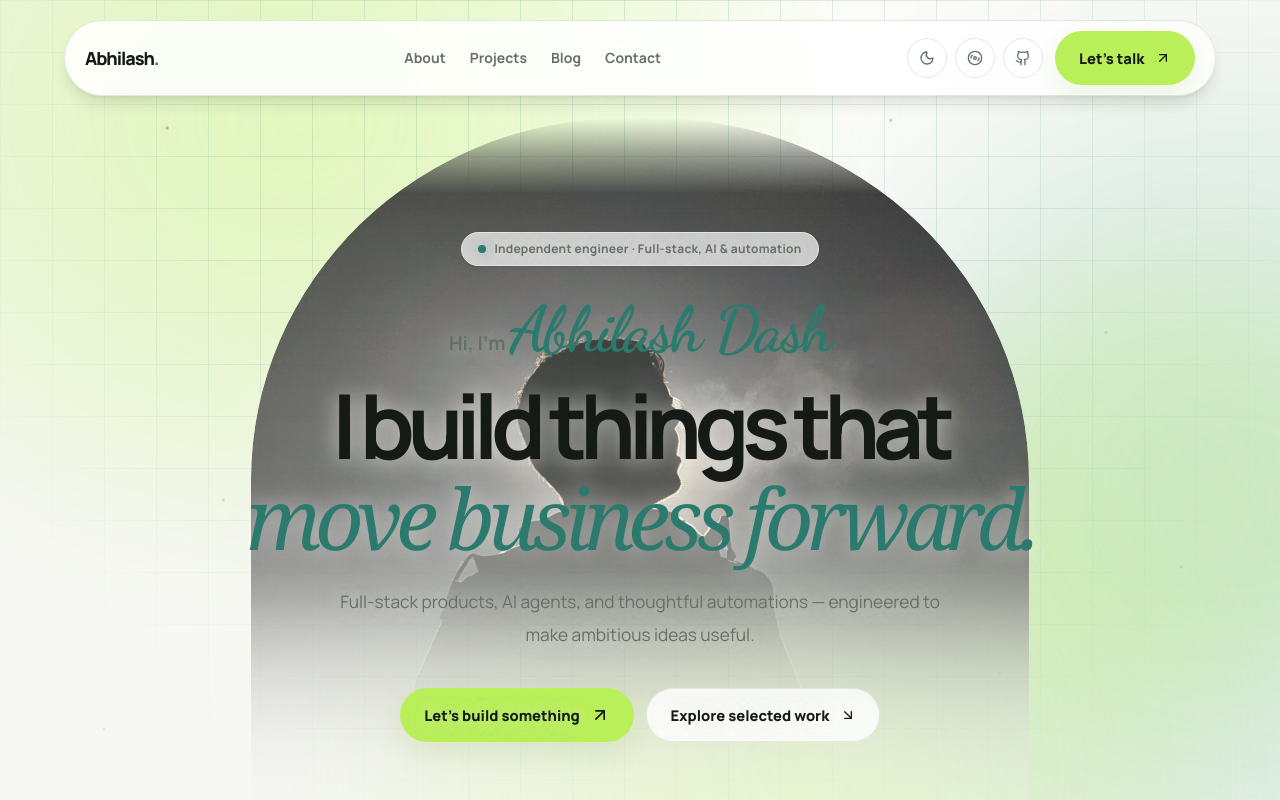
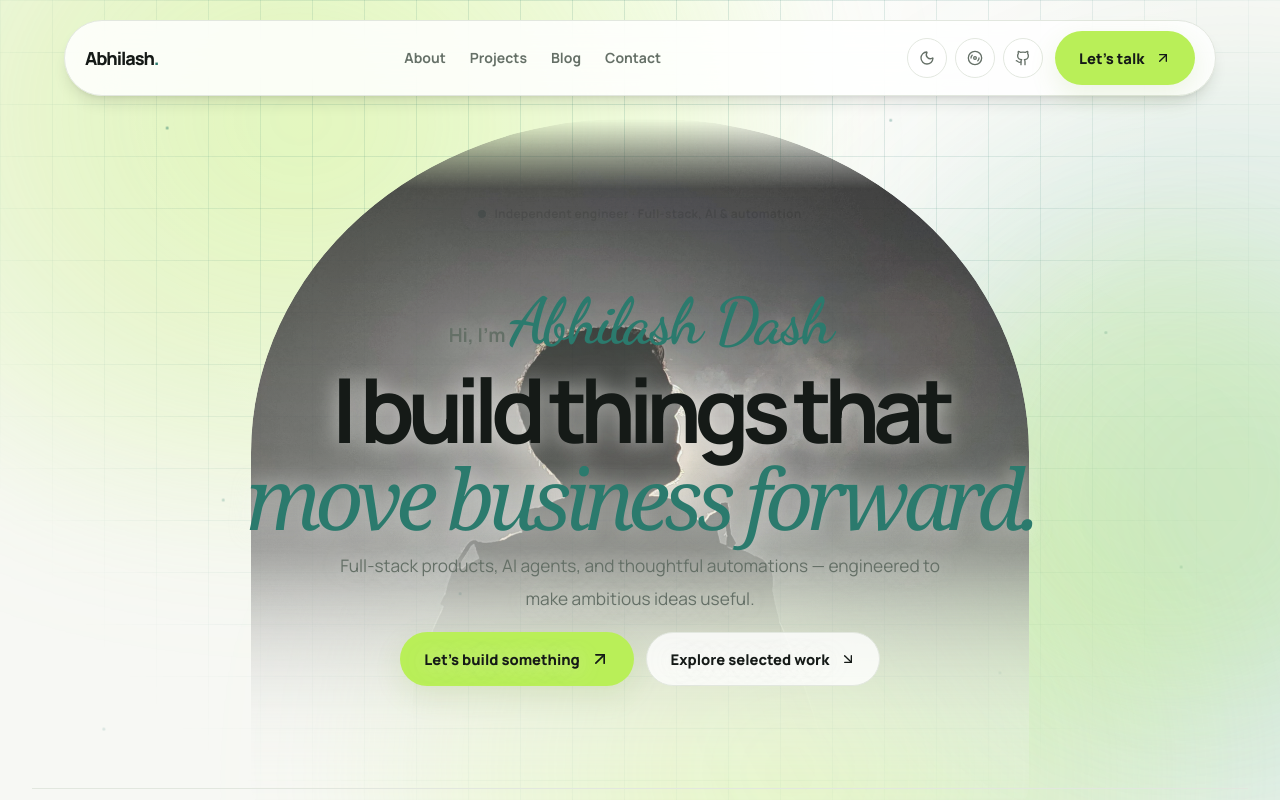
Before and after one commit to AbhilashDash10082k4/portfolio, a Next.js app: page / in a window 1280 px wide. Shown: the top 800 px of the page. Built offline with nearby package versions, Linux system fonts and the light colour scheme.

Commit message:
Redesign hero portrait and scroll fade

```diff
--- a/components/Hero/Intro.tsx
+++ b/components/Hero/Intro.tsx
@@ -1,32 +1,62 @@
-/**
- * Centered editorial hero with a portrait layer and CSS scroll-linked fade.
- * Keep motion CSS-only so the hero adds no client-side runtime.
- */
+"use client";
+
+import { useEffect, useRef } from "react";
 import Image from "next/image";
 import Link from "next/link";
+import gsap from "gsap";
+import { ScrollTrigger } from "gsap/ScrollTrigger";
 import { ArrowDownRight, ArrowUpRight } from "lucide-react";
 
 export function Intro() {
+  const stageRef = useRef<HTMLDivElement>(null);
+  const imageRef = useRef<HTMLDivElement>(null);
+  const copyRef = useRef<HTMLDivElement>(null);
+
+  useEffect(() => {
+    if (window.matchMedia("(prefers-reduced-motion: reduce)").matches) return;
+    gsap.registerPlugin(ScrollTrigger);
+    const stage = stageRef.current;
+    const image = imageRef.current;
+    const copy = copyRef.current;
+    if (!stage || !image || !copy) return;
+
+    const context = gsap.context(() => {
+      gsap.timeline({
+        scrollTrigger: {
+          trigger: stage,
+          start: "top top",
+          end: "bottom top",
+          scrub: 0.6,
+          invalidateOnRefresh: true,
+        },
+      })
+        .to(image, { opacity: 0.16, y: -34, scale: 0.985, ease: "none" }, 0)
+        .to(copy, { opacity: 0.18, y: -20, ease: "none" }, 0);
+    }, stage);
+
+    return () => context.revert();
+  }, []);
+
   return (
     <div className="hero-editorial">
-      <div className="hero-stage">
-        <div className="hero-portrait-layer" aria-hidden="true">
-          <Image src="/dp.webp" alt="" width={960} height={1200} priority sizes="(max-width: 767px) 100vw, 960px" />
+      <div ref={stageRef} className="hero-stage">
+        <p className="hero-eyebrow mb-4 inline-flex items-center gap-2 rounded-full border border-border bg-surface/70 px-4 py-2 text-xs font-bold tracking-wide text-muted shadow-sm backdrop-blur-xl">
+          <span aria-hidden="true" className="size-2 rounded-full bg-accent-strong shadow-[0_0_12px_rgba(43,122,109,0.35)]" />
+          Independent engineer · Full-stack, AI & automation
+        </p>
+        <div ref={imageRef} className="hero-portrait-layer">
+          <Image src="/dp.webp" alt="Portrait of Abhilash Dash" width={1200} height={1000} priority sizes="(max-width: 767px) 94vw, (max-width: 1200px) 82vw, 1100px" />
         </div>
-        <div className="hero-copy-layer">
-          <p className="hero-eyebrow mb-7 inline-flex items-center gap-2 rounded-full border border-border bg-surface/70 px-4 py-2 text-xs font-bold tracking-wide text-muted shadow-sm backdrop-blur-xl">
-            <span aria-hidden="true" className="size-2 rounded-full bg-accent-strong shadow-[0_0_12px_rgba(43,122,109,0.35)]" />
-            Independent engineer · Full-stack, AI & automation
-          </p>
-          <p className="hero-name mb-4">Hi, I’m <span className="hero-name-script">Abhilash Dash</span></p>
+        <div ref={copyRef} className="hero-copy-layer">
+          <p className="hero-name mb-2">Hi, I’m <span className="hero-name-script">Abhilash Dash</span></p>
           <h1 className="page-title">
             I build things that
-            <span className="hero-title-italic mt-2 block">move business forward.</span>
+            <span className="hero-title-italic mt-1 block">move business forward.</span>
           </h1>
-          <p className="page-copy mx-auto mt-7 max-w-2xl">
+          <p className="page-copy mx-auto mt-3 max-w-2xl">
             Full-stack products, AI agents, and thoughtful automations — engineered to make ambitious ideas useful.
           </p>
-          <div className="hero-actions mt-9 flex flex-col gap-3 sm:flex-row">
+          <div className="hero-actions mt-4 flex flex-col justify-center gap-3 sm:flex-row">
             <Link href="/contact" className="primary-button text-base sm:px-7 sm:text-lg">
               Let’s build something <ArrowUpRight aria-hidden="true" className="size-5" />
             </Link>
```
